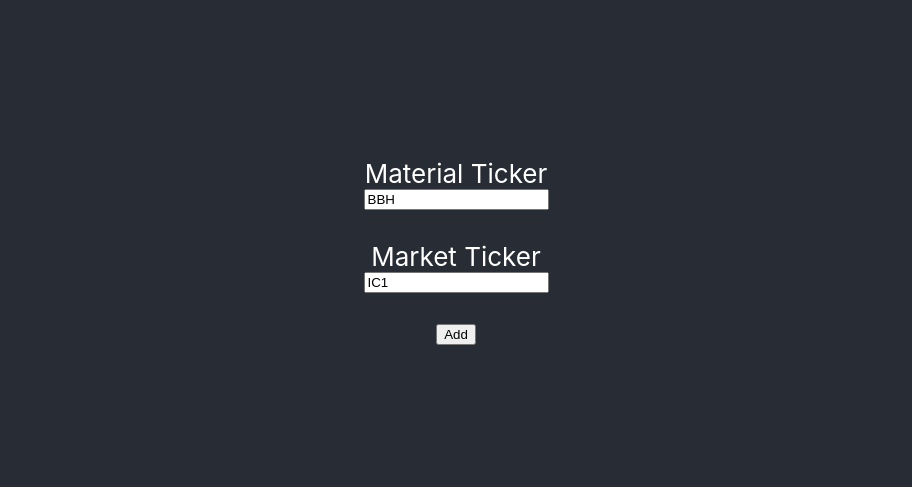
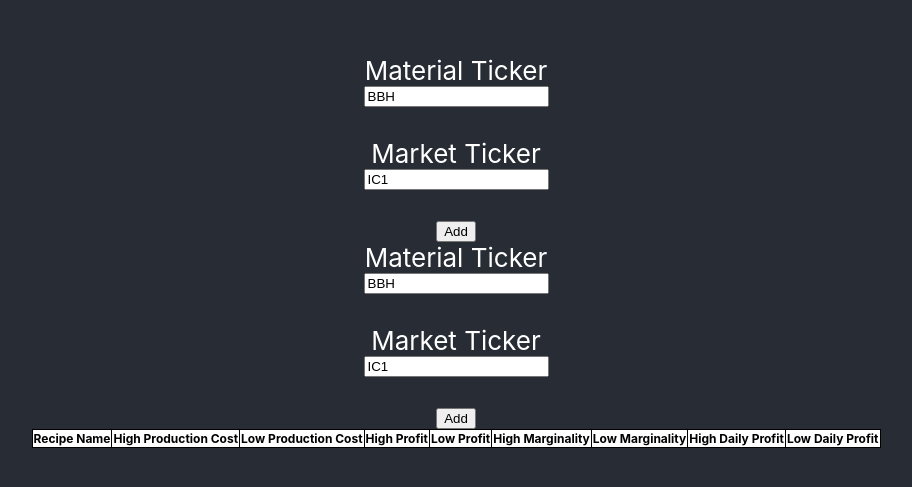
Before and after one commit to ximix007/PrunCalculator, a React (Create React App) app: page / in a window 1280 px wide. Shown: the part 149-636 px from the top of the page, without its empty margins (184-1096 px from the left). Built offline with nearby package versions, Linux system fonts and the light colour scheme.

Commit message:
add component with sheet form of calculation

```diff
--- a/src/App.js
+++ b/src/App.js
@@ -1,11 +1,13 @@
 import './App.css';
 import { CalculatorController } from "./components/calculatorControl/calculatorController"
+import { ResourceTable } from "./components/table/ResourceTable"
 
 function App() {
   return (
     <div className="App">
       <header className="App-header">
-        <CalculatorController></CalculatorController>
+        <CalculatorController/>
+        <ResourceTable/>
       </header>
     </div>
   );
--- /dev/null
+++ b/src/components/table/ResourceTable.css
@@ -0,0 +1,9 @@
+.ResourceTable {
+    background-color: white;
+    color: black;
+    font-size: 12px;
+    border-collapse: collapse;
+}
+.ResourceTable td, th {
+    border: solid black 1px;
+}
--- /dev/null
+++ b/src/components/table/ResourceTable.js
@@ -0,0 +1,30 @@
+import { useState } from "react"
+import { Calculator } from "./singleRecipe/calculator"
+import "./ResourceTable.css"
+
+export const ResourceTable = () => {
+    let [materialTicker, setMaterialTicker] = useState("BBH")
+    let [marketTicker, setMarketTicker] = useState("IC1")
+
+    let [calculatorProps, setProps] = useState([])
+
+    return <>Material Ticker <input type="text"
+        onChange = {e => setMaterialTicker(e.target.value)} value = {materialTicker}/> <br/>
+    Market Ticker <input type="text"
+        onChange = {e => setMarketTicker(e.target.value)} value = {marketTicker}/> <br/>
+    <button onClick={() => setProps([...calculatorProps ,[materialTicker, marketTicker]])}>Add</button>
+    <table className="ResourceTable">
+        <tr>
+            <th>Recipe Name</th>
+            <th>High Production Cost</th>
+            <th>Low Production Cost</th>
+            <th>High Profit</th>
+            <th>Low Profit</th>
+            <th>High Marginality</th>
+            <th>Low Marginality</th>
+            <th>High Daily Profit</th>
+            <th>Low Daily Profit</th>
+        </tr>
+        {calculatorProps.map(x => <Calculator materialTicker = {x[0]} marketTicker = {x[1]}/>)}
+    </table></>
+}
--- /dev/null
+++ b/src/components/table/singleRecipe/calculator.js
@@ -0,0 +1,17 @@
+import { useState, useEffect } from "react"
+import { RecipiesGeter } from "../../../API/accessors/recipies"
+import { recipiesParce } from "../../../API/parcers/recipies"
+import { TableRow } from "./tablerow"
+
+export const Calculator = (props) => {
+    let [recipies, setRecipies] = useState([])
+
+    useEffect(() => {
+        RecipiesGeter.getInstance().GetRecipies(props.materialTicker)
+            .then(x => setRecipies(recipiesParce(x, props.materialTicker)));
+
+        return () => (1)},
+        [props.materialTicker, props.marketTicker])
+
+    return <> {recipies.map(x => <TableRow recipe = {x} marketTicker = {props.marketTicker}/>)}</>
+}
--- /dev/null
+++ b/src/components/table/singleRecipe/tablerow.js
@@ -0,0 +1,16 @@
+import { useRecipeParameters } from "../../../hooks/useRecipeParameters"
+
+export const TableRow = (props) => {
+    let result = useRecipeParameters(props.recipe, props.marketTicker)
+
+    return <tr><td>{props.recipe.RecipeName} </td>
+        <td>{result.highInputsCost}</td>
+        <td> {result.lowInputsCost } </td>
+        <td> {result.highProfit} </td>
+        <td> {result.lowProfit} </td>
+        <td> {result.highMarginality} </td>
+        <td> {result.lowMarginality} </td>
+        <td> {result.highDailyProfit} </td>
+        <td> {result.lowDailyProfit} </td>
+        </tr>
+}
--- a/src/hooks/useRecipeParameters.js
+++ b/src/hooks/useRecipeParameters.js
@@ -30,8 +30,8 @@ export const useRecipeParameters = (recipe, marketTicker) => {
     let highOutputsCost = round10(outputPrices.reduce((acum, cur) => acum + (cur.Amount * cur.Ask), 0))
     let lowOutputsCost = round10(outputPrices.reduce((acum, cur) => acum + (cur.Amount * cur.Bid), 0))
 
-    let highProfit = highOutputsCost - lowInputsCost
-    let lowProfit = lowOutputsCost - highInputsCost
+    let highProfit = round10(highOutputsCost - lowInputsCost)
+    let lowProfit = round10(lowOutputsCost - highInputsCost)
 
     let highMarginality = round10(highProfit / lowInputsCost)
     let lowMarginality = round10(lowProfit / highInputsCost)
```
Also changed, not shown: src/components/calculatorControl/calculatorController.js (line endings or trailing spaces).
